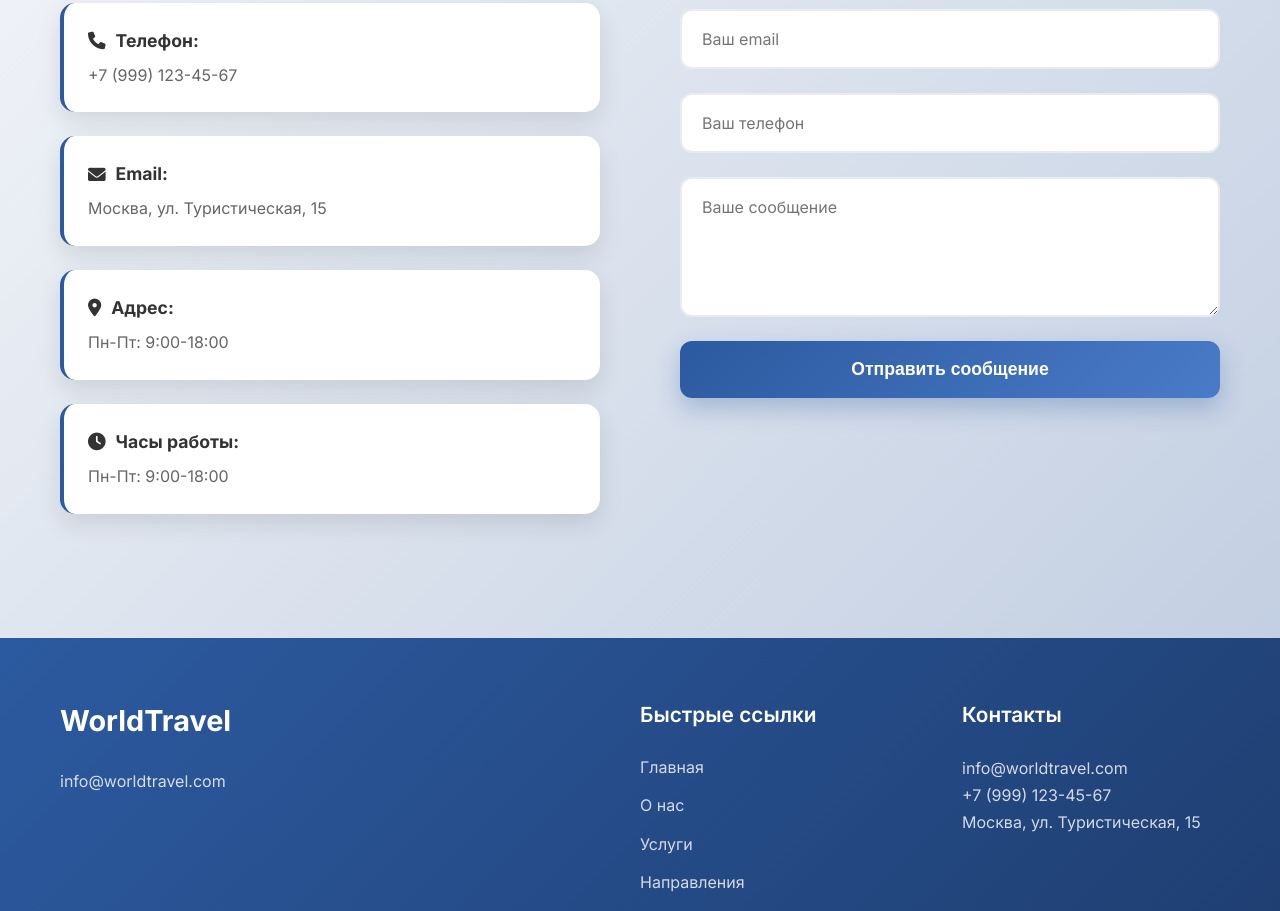
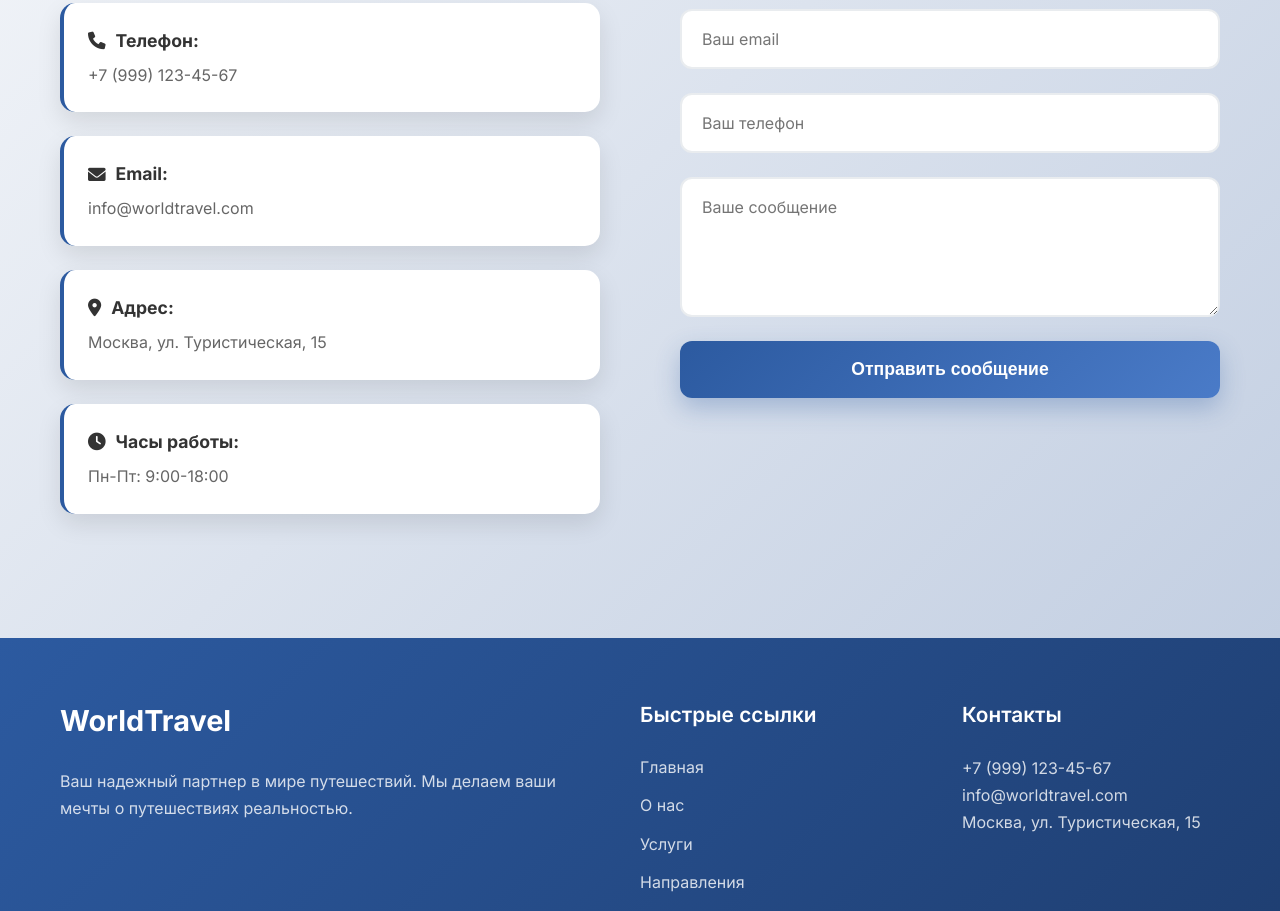
Before and after one commit to czar005/web-travel, a website: page index.html in a window 1280 px wide. Shown: the part 4063-4974 px from the top of the page. Drawn offline with Linux system fonts and the light colour scheme.

Commit message:
Финальные исправления синхронизации контактов
- Улучшена логика обновления контактов в обеих секциях
- Исправлены селекторы для футера
- Обновлены версии файлов для кэширования

```diff
--- a/data-manager.js
+++ b/data-manager.js
@@ -2,7 +2,7 @@
 class DataManager {
     constructor() {
         this.storageKey = 'worldtravel_data';
-        this.version = '3.0';
+        this.version = '3.1';
         this.updateCallbacks = [];
         this.init();
     }
@@ -10,7 +10,7 @@ class DataManager {
     init() {
         console.log('🔄 DataManager initialized version', this.version);
         if (!this.getData()) {
-            console.log('📝 Initializing default data...');
+            console.log('�� Initializing default data...');
             this.setDefaultData();
         }
 
--- a/index.html
+++ b/index.html
@@ -198,8 +198,8 @@
     </footer>
 
     <!-- Scripts in correct order -->
-    <script src="data-manager.js?v=3"></script>
-    <script src="update-content.js?v=2"></script>
-    <script src="script.js?v=3"></script>
+    <script src="data-manager.js?v=4"></script>
+    <script src="update-content.js?v=3"></script>
+    <script src="script.js?v=4"></script>
 </body>
 </html>
--- a/update-content.js
+++ b/update-content.js
@@ -126,7 +126,7 @@ class ContentUpdater {
             this.updateElement('#contact .section-title, .contact .section-title, section:nth-of-type(5) .section-title', content.contact.title);
         }
 
-        // Footer section
+        // Footer section - ВАЖНО: исправлены селекторы для футера
         if (content.footer) {
             this.updateElement('.footer-section p:first-child', content.footer.description);
             this.updateElement('.footer-bottom p', content.footer.copyright, true);
@@ -138,16 +138,59 @@ class ContentUpdater {
 
         console.log('📞 Applying contact changes:', contacts);
 
-        // Контакты в секции контактов - правильный порядок: Email, Телефон, Адрес, Часы работы
-        this.updateElement('.contact-info .contact-item:nth-child(1) p, .contact-item:first-child p', contacts.email);
-        this.updateElement('.contact-info .contact-item:nth-child(2) p, .contact-item:nth-child(2) p', contacts.phone);
-        this.updateElement('.contact-info .contact-item:nth-child(3) p, .contact-item:nth-child(3) p', contacts.address);
-        this.updateElement('.contact-info .contact-item:nth-child(4) p, .contact-item:nth-child(4) p', contacts.hours);
+        // Контакты в секции контактов - правильный порядок
+        this.updateContactSection(contacts);
 
         // Контакты в футере - правильный порядок
-        this.updateElement('.footer-section p:nth-child(2)', contacts.email);
-        this.updateElement('.footer-section p:nth-child(3)', contacts.phone);
-        this.updateElement('.footer-section p:nth-child(4)', contacts.address);
+        this.updateFooterContacts(contacts);
+    }
+
+    updateContactSection(contacts) {
+        // Находим все контактные элементы в секции контактов
+        const contactItems = document.querySelectorAll('.contact-item');
+
+        contactItems.forEach((item, index) => {
+            const strong = item.querySelector('strong');
+            if (strong) {
+                const label = strong.textContent.toLowerCase();
+                let value = '';
+
+                if (label.includes('email')) {
+                    value = contacts.email || '';
+                } else if (label.includes('телефон') || label.includes('phone')) {
+                    value = contacts.phone || '';
+                } else if (label.includes('адрес') || label.includes('address')) {
+                    value = contacts.address || '';
+                } else if (label.includes('часы') || label.includes('hours')) {
+                    value = contacts.hours || '';
+                }
+
+                const p = item.querySelector('p');
+                if (p && value) {
+                    p.textContent = value;
+                }
+            }
+        });
+    }
+
+    updateFooterContacts(contacts) {
+        // Находим все параграфы в футере с контактами
+        const footerSections = document.querySelectorAll('.footer-section');
+
+        footerSections.forEach(section => {
+            const paragraphs = section.querySelectorAll('p');
+            paragraphs.forEach(p => {
+                const text = p.textContent.toLowerCase();
+
+                if (text.includes('@') || text.includes('email')) {
+                    p.textContent = contacts.email || p.textContent;
+                } else if (text.includes('+7') || text.includes('телефон') || text.includes('phone')) {
+                    p.textContent = contacts.phone || p.textContent;
+                } else if (text.includes('москва') || text.includes('ул.') || text.includes('address')) {
+                    p.textContent = contacts.address || p.textContent;
+                }
+            });
+        });
     }
 
     applySettingsChanges(settings) {
@@ -195,7 +238,7 @@ class ContentUpdater {
     updateStats(stats) {
         if (!stats || !Array.isArray(stats)) return;
 
-        console.log('�� Updating stats:', stats);
+        console.log('📊 Updating stats:', stats);
 
         const statsContainer = document.querySelector('.stats, .about-stats');
         if (!statsContainer) return;
```
